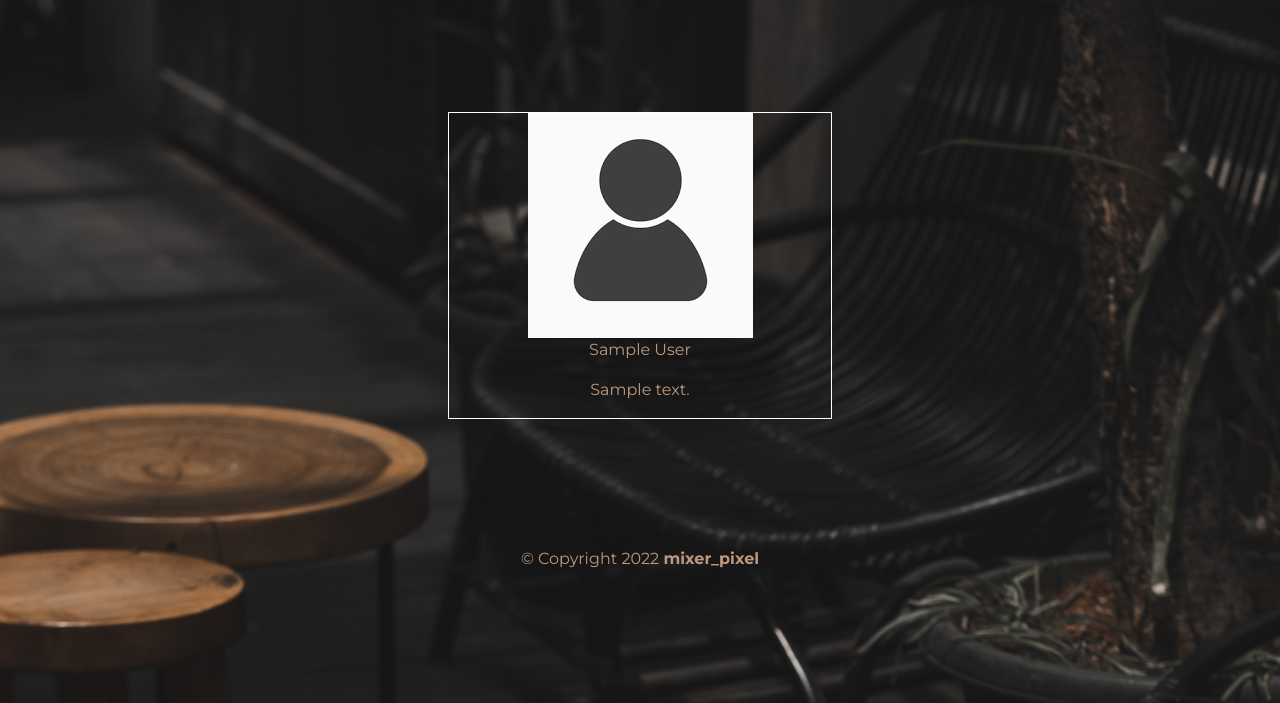
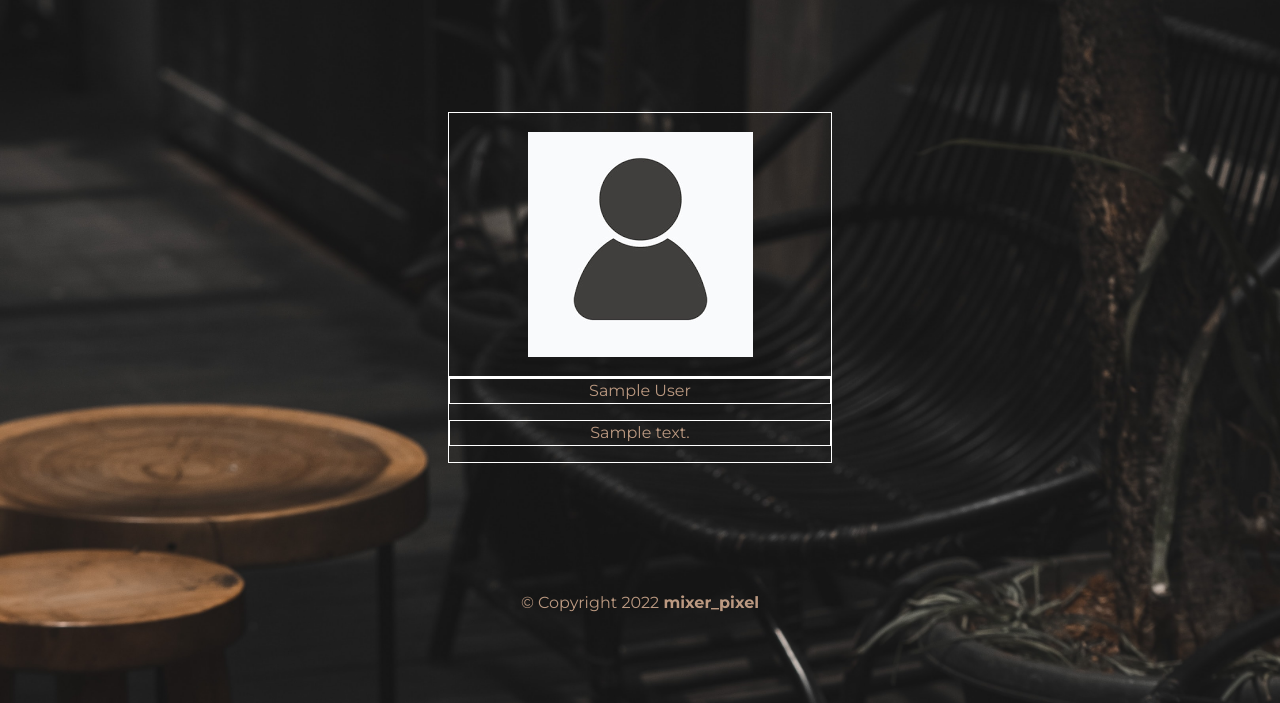
Before and after one commit to matzieba/cofehause, a Flask app: page /1 in a window 1280 px wide. Shown: the part 80-783 px from the top of the page. Run offline with Flask 2, Linux system fonts and the light colour scheme; tables that the repository leaves empty hold one stand-in row (values such as "Sample post"); some libraries are stand-ins or nearby versions.

Commit message:
userdetails

```diff
--- a/static/css/styles.css
+++ b/static/css/styles.css
@@ -87,12 +87,22 @@ h1 {
 
 .usersdetail {
     width:30%;
+    margin:15% 35% 10% 35%;
+}
+
+.usersfoto {
+    padding:5%;
     border:1px solid white;
-    margin:15% 35% 10% 35%;
+}
+.usersdata{
+
+    border:1px solid white;
+}
+.usersdata > p {
+    border:1px solid white;
+}
 
 
-
-}
 #footer {
    position:sticky;
    bottom:0;
--- a/templates/details_user.html
+++ b/templates/details_user.html
@@ -11,7 +11,11 @@
         </div>
         <div class = "usersdata">
             <p>{{user.name}}</p>
+            {% if user.about == None%}
+            <p>{{user.name}} does not want to share information about himself</p>
+            {% else %}
             <p>{{user.about}}</p>
+            {% endif %}
         </div>
 
 
```
